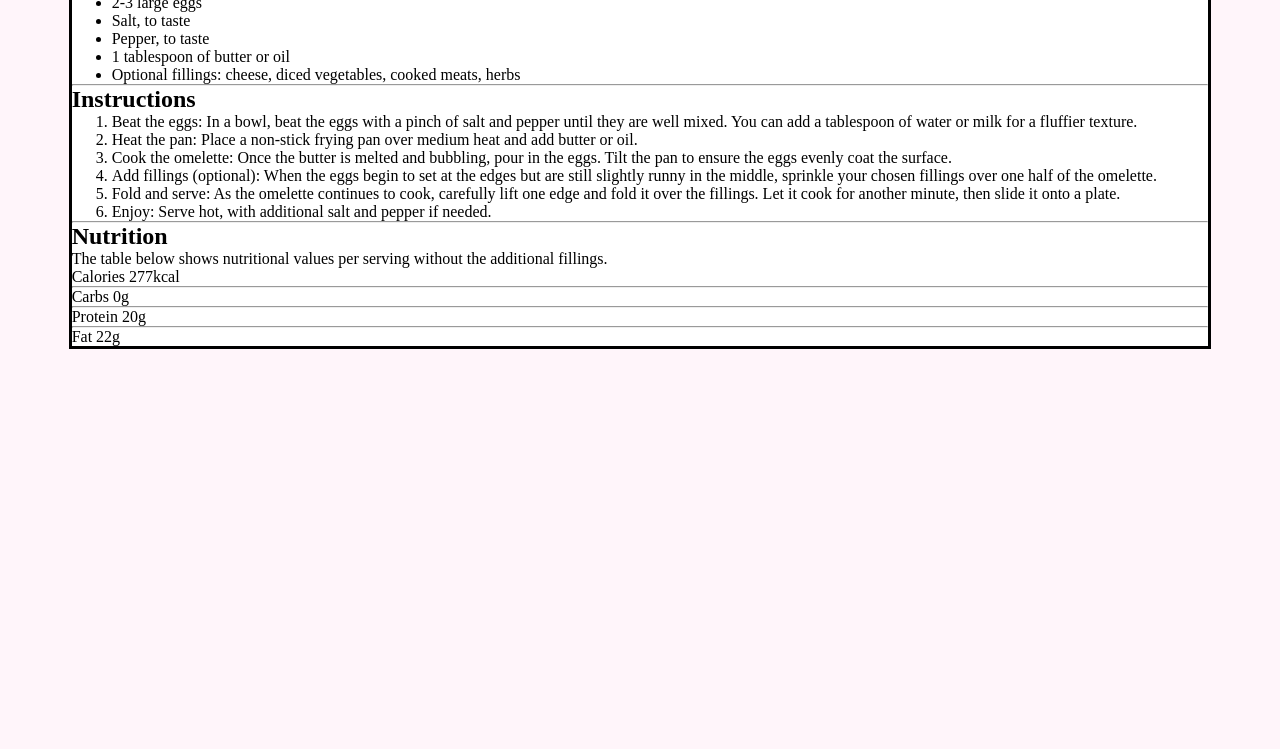
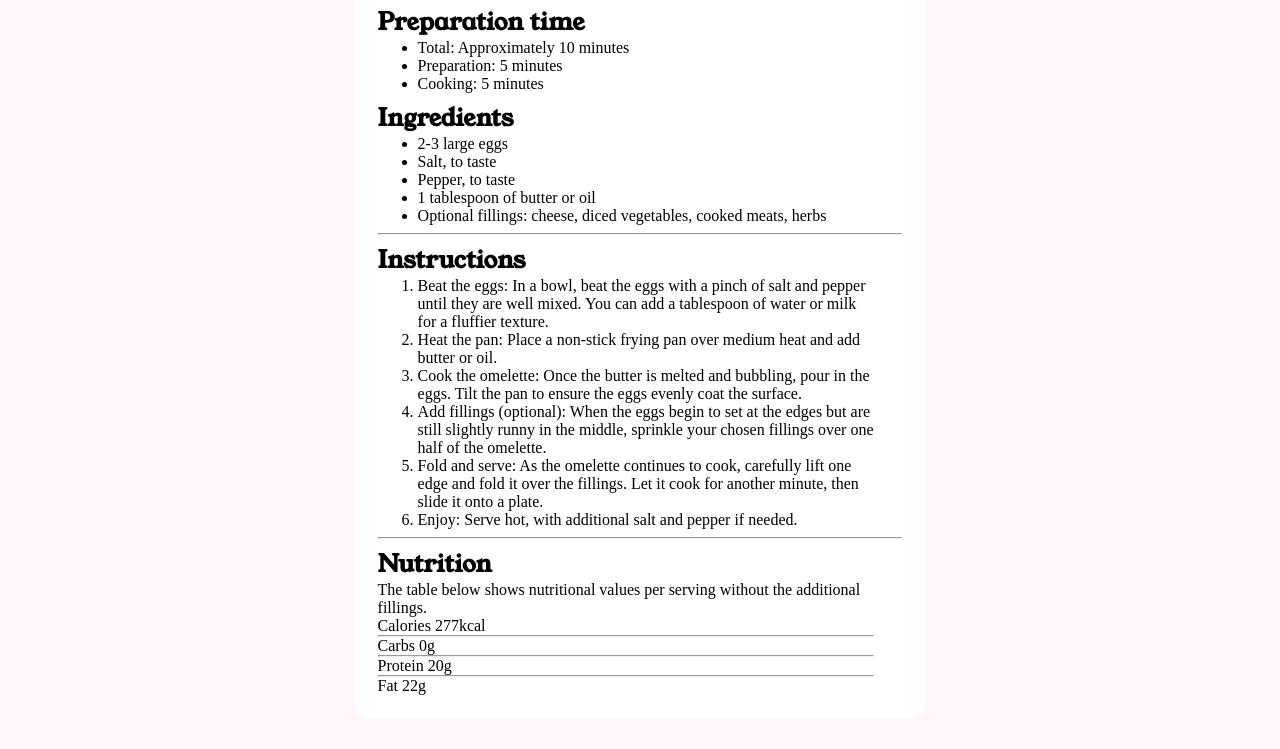
Before and after one commit to Bshy201/Recipe-Page, a plain HTML site: page index.html in a window 1280 px wide. Shown: the part 434-1183 px from the top of the page. Before the commit the page ends 800 px from the top, so only its background shows below. Drawn offline with Linux system fonts and the light colour scheme.

Commit message:
Fix font and spacing

```diff
--- a/styles.css
+++ b/styles.css
@@ -14,6 +14,7 @@
     --Brown800: hsl(14, 45%, 36%);
     --Rose800: hsl(332, 51%, 32%);
     --Rose50: hsl(330, 100%, 98%);
+
     --Font-Size: 1rem;
     --Weight400: 400;
     --Weight600: 600;
@@ -24,7 +25,7 @@
 
 body {
     background-color: var(--Rose50);
-    min-height: 100svh;
+    min-height: 150svh;
     display: flex;
     justify-content: center;
     flex-direction: column;
@@ -36,9 +37,23 @@ main {
     display: inline-block;
     margin-inline: auto;
     background-color: var(--White);
-    border: solid;
+    padding: 1rem;
+    border-radius: 1rem;
+}
+
+main > * {
+    margin: .5rem;
 }
 
 .omel-img {
     height: 15rem;
+    border-radius: 1rem;
 }
+
+section, header {
+    width: 31rem;
+}
+
+h1,h2 {
+    font-family: "Young Serif";
+}
```
